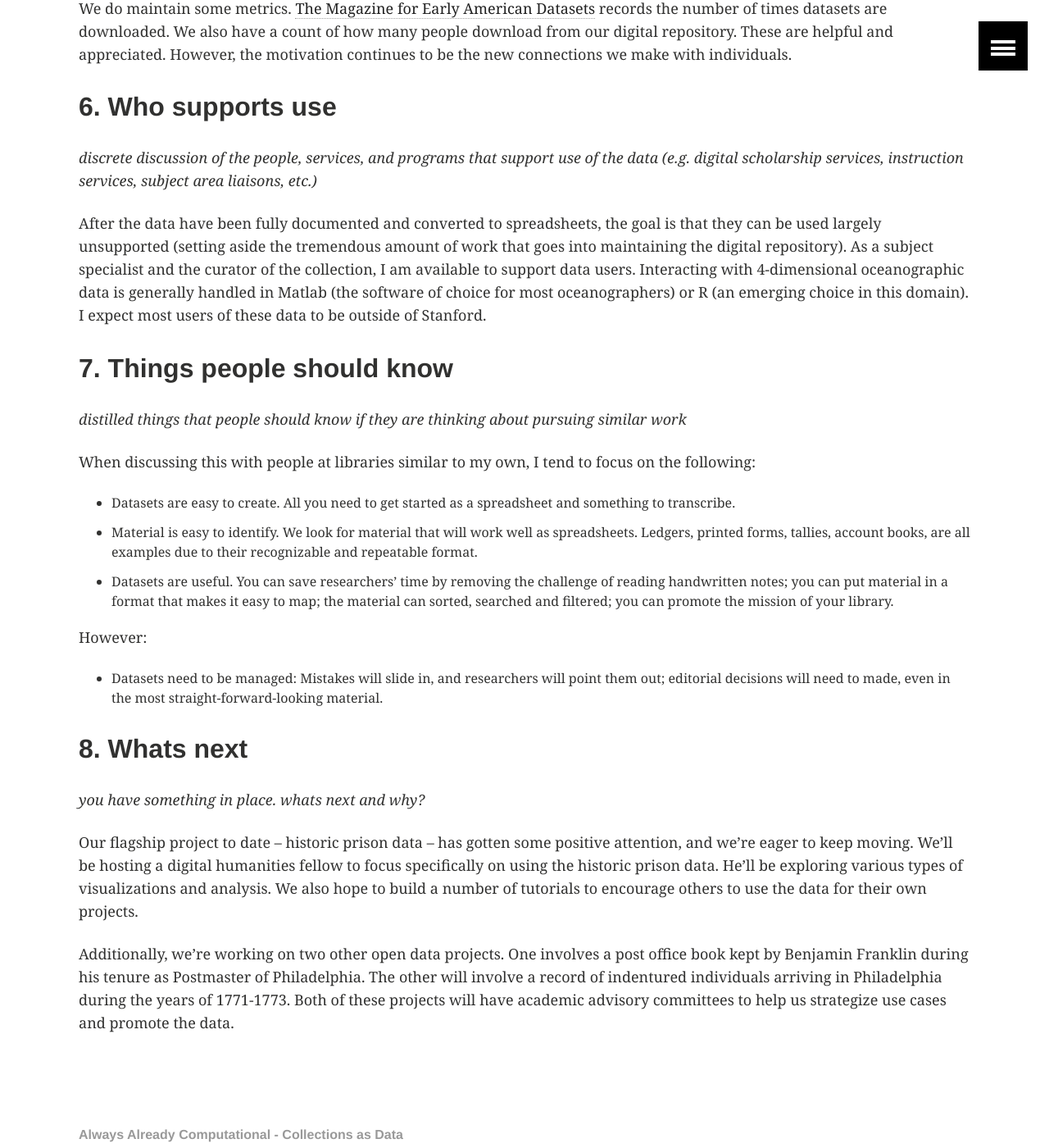
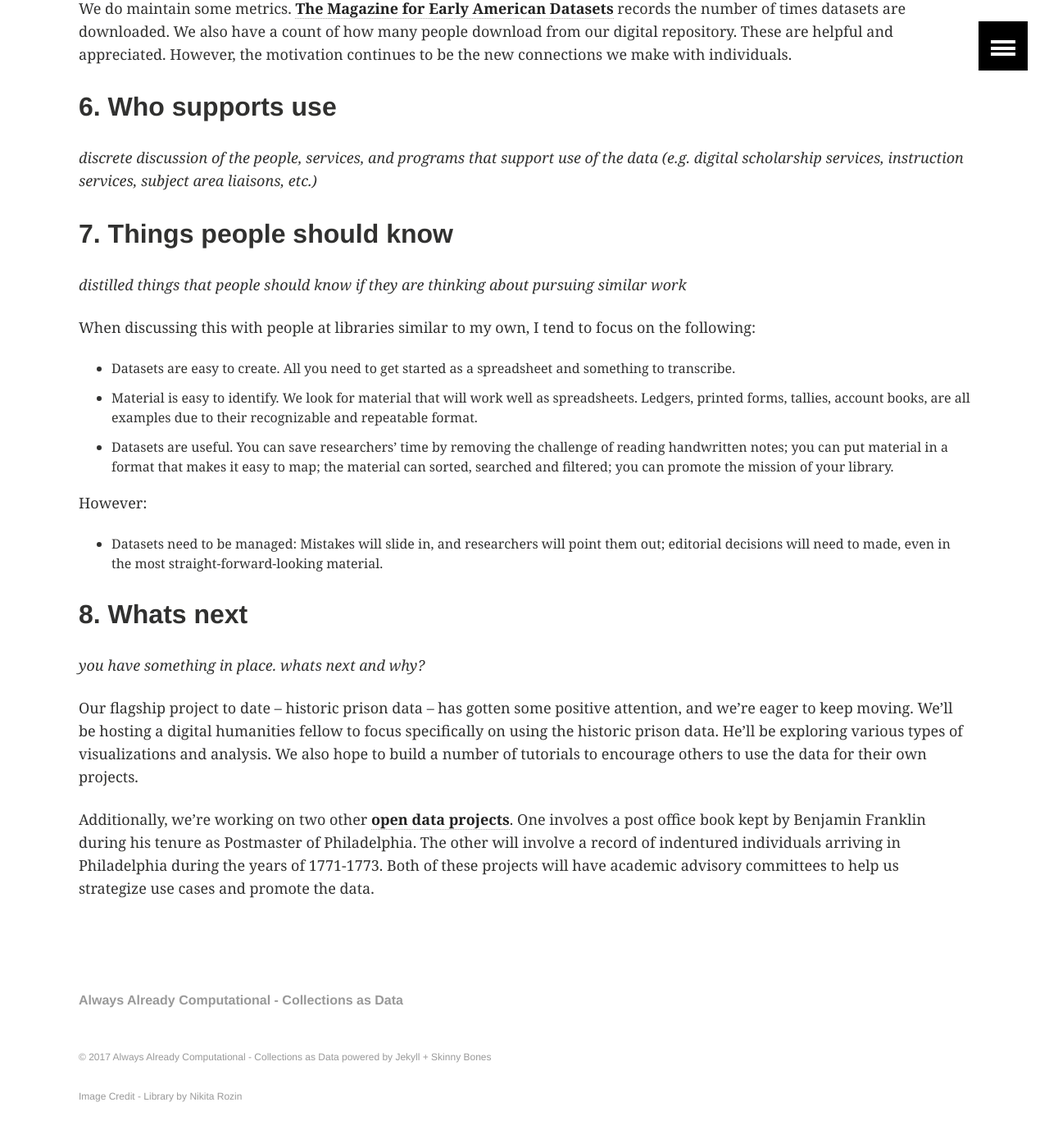
Before and after one commit to collectionsasdata/collectionsasdata.github.io, a Jekyll site: the page built from facet4.md, in a window 1280 px wide and 1400 px high, scrolled down 2685 px. Shown: the whole window at 82% size. Built offline with Jekyll 4.4.1, drawn with Linux system fonts in a browser that asks for light colours.

Commit message:
Update facet4.md

```diff
--- a/facet4.md
+++ b/facet4.md
@@ -14,7 +14,7 @@
 
  *an accessible narrative description that describes why the decision was made to do the work*
 
-[The American Philosophical Society Library (APS)](https://diglib.amphilsoc.org/data) has been digitizing historic primary sources for just about a decade. We’ve spent a lot of time smoothing out our workflow, and we feel like the process is pretty well developed. However, we’ve known for some time  that the audience for these scans are limited. The vast majority of our scanned material is hand-written (correspondence, diaries, ledgers, account books, for example). Reading this handwriting can be slow, and at times is a specialization in its own right.
+[**The American Philosophical Society Library (APS)**](https://diglib.amphilsoc.org/data) has been digitizing historic primary sources for just about a decade. We’ve spent a lot of time smoothing out our workflow, and we feel like the process is pretty well developed. However, we’ve known for some time  that the audience for these scans are limited. The vast majority of our scanned material is hand-written (correspondence, diaries, ledgers, account books, for example). Reading this handwriting can be slow, and at times is a specialization in its own right.
 
 We wanted to make this material available in a more approachable manner. We also wanted to give researchers an opportunity to easily interact with the material in different ways, including mapping and text analysis.  Lastly, we see this as an outreach opportunity. We hope to build tutorials for students at the high school and undergraduate level to learn about visualization creation and digital history.
 
@@ -22,7 +22,7 @@
 
 *an accessible narrative description that describes how the administrative case was made to do the work*
 
-The administrative case for [creating datasets](https://diglib.amphilsoc.org/data) from our collection was based entirely on our mission to increase access to our collections. This was a relatively easy case to make. However, there were additional hurdles to overcome.
+The administrative case for [**creating datasets**](https://diglib.amphilsoc.org/data) from our collection was based entirely on our mission to increase access to our collections. This was a relatively easy case to make. However, there were additional hurdles to overcome.
 
 Primarily, there are administrative concerns that the data we put out will have mistakes. This has proven to be the case. We try to include warnings that our datasets are created with attention to detail, but that errors happen. We’re also cautious about how we label these datasets. We tend not to say that they are transcriptions (though, due to a dearth of synonyms, we do use the verb ‘transcribe’). As an organization, we benefit greatly from large and professional transcription projects, including the Papers of Benjamin Franklin and the Papers of Thomas Jefferson. These projects are definitive representations of primary material. Our datasets are not. Our datasets are our attempt to make our material more usable, and usable for different types of projects.
 
@@ -39,11 +39,11 @@
 3. versioning and/or revision history
 4. ability to share among multiple people
 
-We experimented with a number of crowdsourcing tools, including [Omeka/Scripto](https://github.com/omeka/plugin-Scripto), [Omeka/Scribe](https://github.com/ui-libraries/Scribe), and [Scribe Project](http://scribeproject.github.io/). However, we quickly realized that the team we were assembling was small enough to rely on more modest tools.
+We experimented with a number of crowdsourcing tools, including [**Omeka/Scripto**](https://github.com/omeka/plugin-Scripto), [**Omeka/Scribe**](https://github.com/ui-libraries/Scribe), and [**Scribe Project**](http://scribeproject.github.io/). However, we quickly realized that the team we were assembling was small enough to rely on more modest tools.
 
 We ended up using Google Sheets as the primary tool. We used dual monitors to ensure that the person creating the dataset can easily see the scanned page as well as the spreadsheet.
 
-For [the historic prison data](https://diglib.amphilsoc.org/data), our first major step toward thinking of our collections as data, we were lucky to have two talented and devoted volunteers: Kristina Frey and Michelle Ziogas. Kristina assisted in the early stages of the project, and Michelle did the majority of the dataset work.
+For [**the historic prison data**](https://diglib.amphilsoc.org/data), our first major step toward thinking of our collections as data, we were lucky to have two talented and devoted volunteers: Kristina Frey and Michelle Ziogas. Kristina assisted in the early stages of the project, and Michelle did the majority of the dataset work.
 
 ## 4. Share the docs
 
@@ -57,13 +57,11 @@
 
 We understand the use of our data primarily anecdotally. We think of our datasets as a means of identifying new institutional partners and collaborators. We monitor the use of our data via these partners. For example, we created the historic prison dataset from material in our library related to Eastern State Penitentiary. As we did this, we contacted the staff of the Eastern State Historic Site, and this has flourished into a fruitful partnership. Researchers come to our data through them, through our digital repository, and through the various third-party services we use to host our data. Several of these researchers have contacted us to offer their own data, to discuss additional projects, to show what they’re building, and to offer corrections. This has been our principal measure of success.
 
-We do maintain some metrics. [The Magazine for Early American Datasets](http://repository.upenn.edu/mead/) records the number of times datasets are downloaded. We also have a count of how many people download from our digital repository. These are helpful and appreciated. However, the motivation continues to be the new connections we make with individuals.
+We do maintain some metrics. [**The Magazine for Early American Datasets**](http://repository.upenn.edu/mead/) records the number of times datasets are downloaded. We also have a count of how many people download from our digital repository. These are helpful and appreciated. However, the motivation continues to be the new connections we make with individuals.
 
 ## 6. Who supports use
 
 *discrete discussion of the people, services, and programs that support use of the data (e.g. digital scholarship services, instruction services, subject area liaisons, etc.)*
-
-After the data have been fully documented and converted to spreadsheets, the goal is that they can be used largely unsupported (setting aside the tremendous amount of work that goes into maintaining the digital repository). As a subject specialist and the curator of the collection, I am available to support data users. Interacting with 4-dimensional oceanographic data is generally handled in Matlab (the software of choice for most oceanographers) or R (an emerging choice in this domain). I expect most users of these data to be outside of Stanford.
 
 ## 7. Things people should know
 
@@ -84,4 +82,4 @@
 
 Our flagship project to date -- historic prison data -- has gotten some positive attention, and we’re eager to keep moving. We’ll be hosting a digital humanities fellow to focus specifically on using the historic prison data. He’ll be exploring various types of visualizations and analysis. We also hope to build a number of tutorials to encourage others to use the data for their own projects.
 
-Additionally, we’re working on two other open data projects. One involves a post office book kept by Benjamin Franklin during his tenure as Postmaster of Philadelphia. The other will involve a record of indentured individuals arriving in Philadelphia during the years of 1771-1773. Both of these projects will have academic advisory committees to help us strategize use cases and promote the data.
+Additionally, we’re working on two other [**open data projects**](https://diglib.amphilsoc.org/data). One involves a post office book kept by Benjamin Franklin during his tenure as Postmaster of Philadelphia. The other will involve a record of indentured individuals arriving in Philadelphia during the years of 1771-1773. Both of these projects will have academic advisory committees to help us strategize use cases and promote the data.
```
